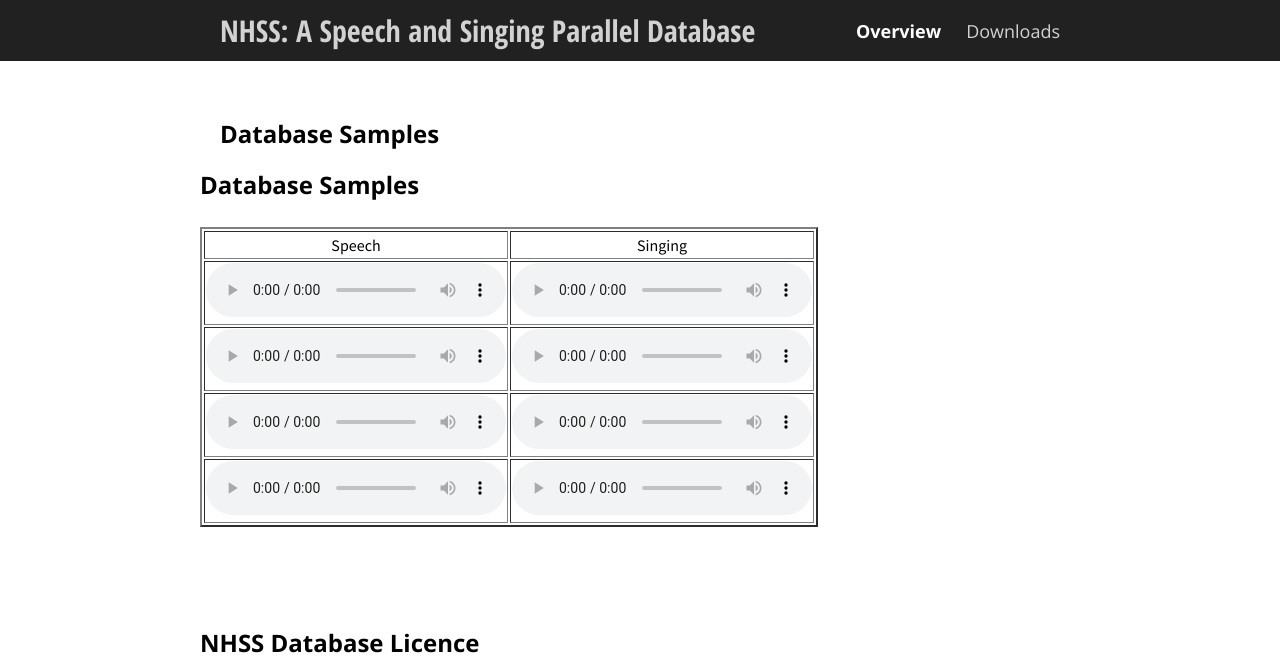
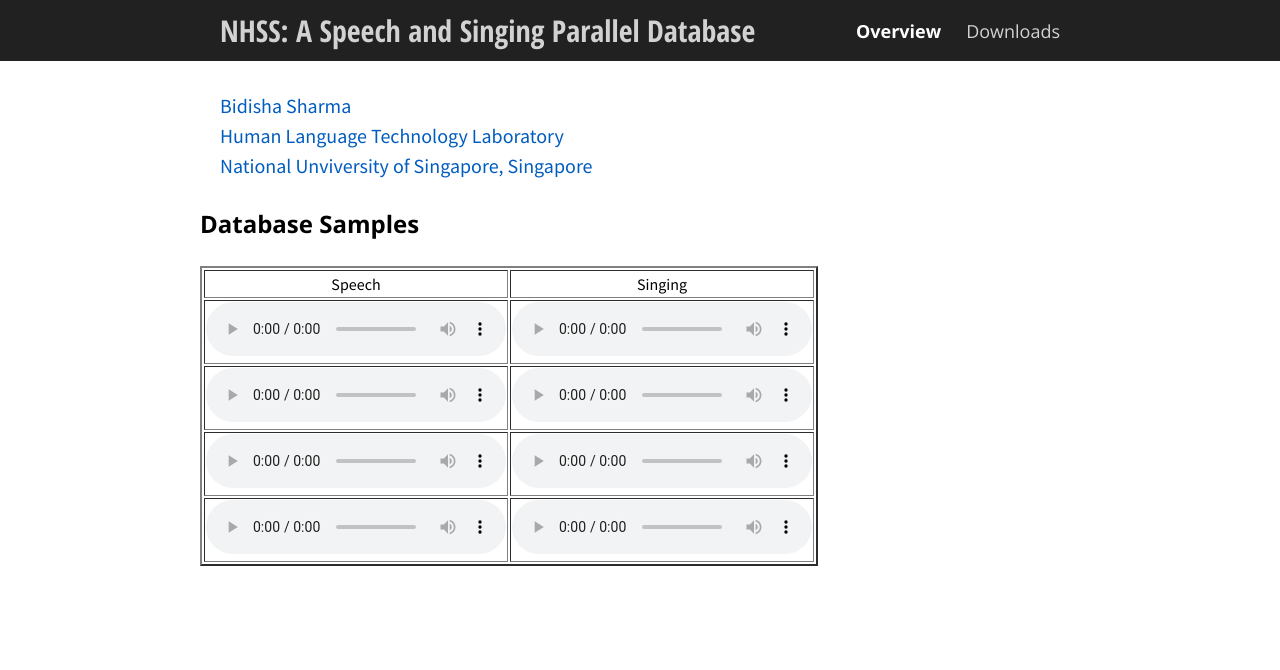
Before and after one commit to bidishasharma/bidishasharma.github.io, a Jekyll site: the page NHSS_Database/download.html, which Jekyll copies as it is, in a window 1280 px wide. Shown: the top 670 px of the page. Built offline with Jekyll 4.4.1, drawn with Linux system fonts in a browser that asks for light colours.

Commit message:
Update download.html

```diff
--- a/NHSS_Database/download.html
+++ b/NHSS_Database/download.html
@@ -22,16 +22,26 @@
 </head>
 
 <body>
-  <div class="menu-container"></div>
+
+<div class="menu-container"></div>
   <div class="content-container">
     <div class="content">
       <div class="content-table flex-column">
-<div class="flex-row">
+        <!-------------------------------------------------------------------------------------------->
+        <!--Start Intro-->
+        <div class="flex-row">
           <div class="flex-item flex-column">
             <p class="text text-large">
-	    <h2 class="add-top-margin">Database Samples</h2>
-	 </div>
-</div>
+              <a target="_blank" href="javascript:void(0)"><a href="https://scholar.google.com.sg/citations?user=oEESlDQAAAAJ&hl=en&oi=ao">Bidisha Sharma</a></a>
+              <br><a target="_blank" href="javascript:void(0)"><a href="http://ece.nus.edu.sg/hlt/">Human Language Technology Laboratory</a></a><br>
+              <a target="_blank" href="javascript:void(0)">National Unviversity of Singapore, Singapore</a>
+            </p>
+          </div>
+        </div>
+
+
+
+
 <h2 class="add-top-margin">Database Samples</h2>
 <br>
 <table style="height: 64px;" border="2" width="611">
```
